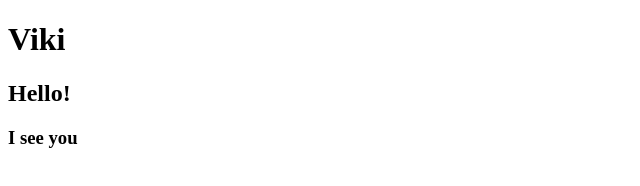
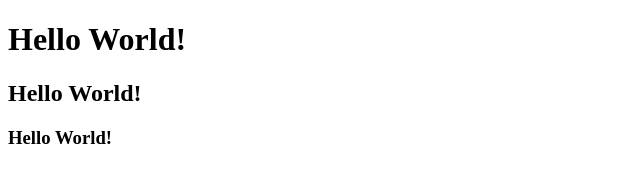
Before and after one commit to den74k/den74k.github.io, a plain HTML site: page index.html in a window 1280 px wide. Shown: the whole page, without its empty margins (0-640 px from the left). Drawn offline with Linux system fonts and the light colour scheme.

Commit message:
update index.html

```diff
--- a/index.html
+++ b/index.html
@@ -5,8 +5,8 @@
     <title>Test Git2</title>
   </head>
   <body>
-    <h1>Viki </h1>
-    <h2>Hello! </h2>
-    <h3>I see you </h3>
+    <h1>Hello World!</h1>
+    <h2>Hello World!</h2>
+    <h3>Hello World!</h3>
   </body>
 </html>
```
